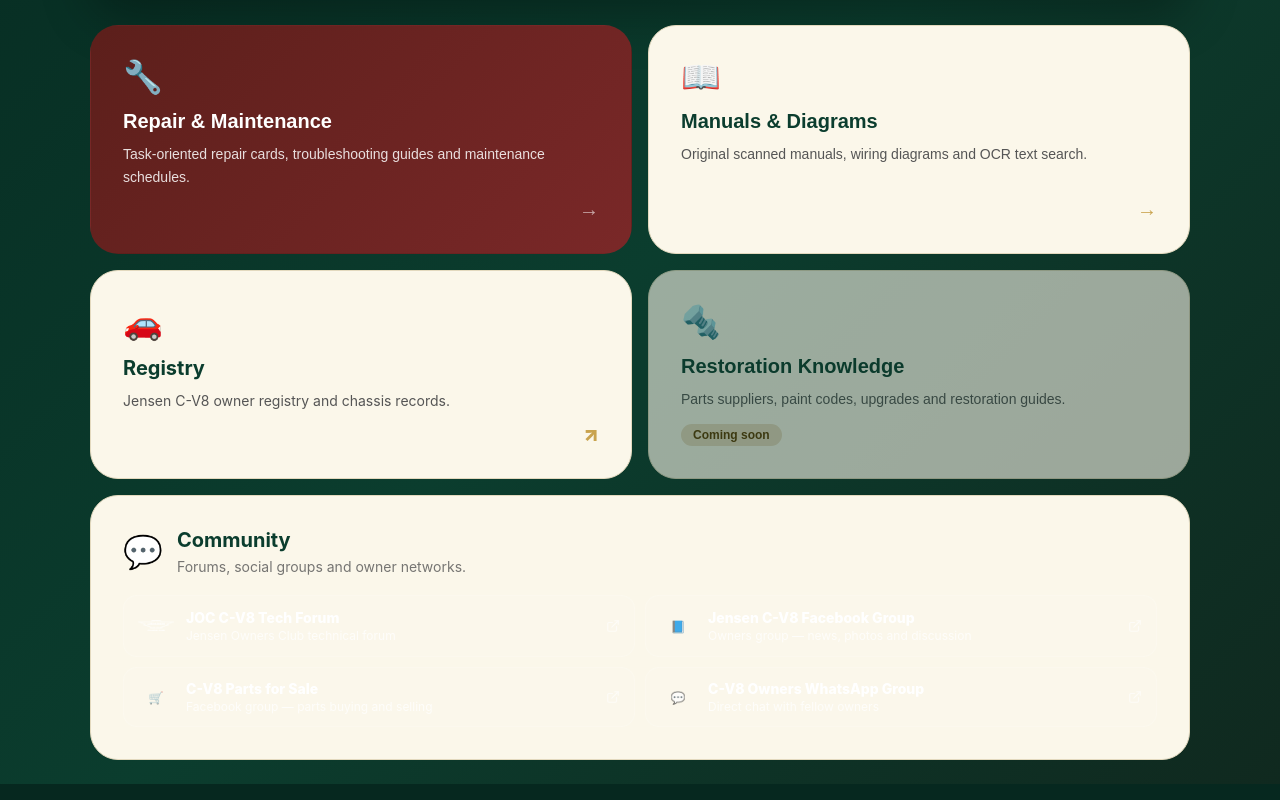
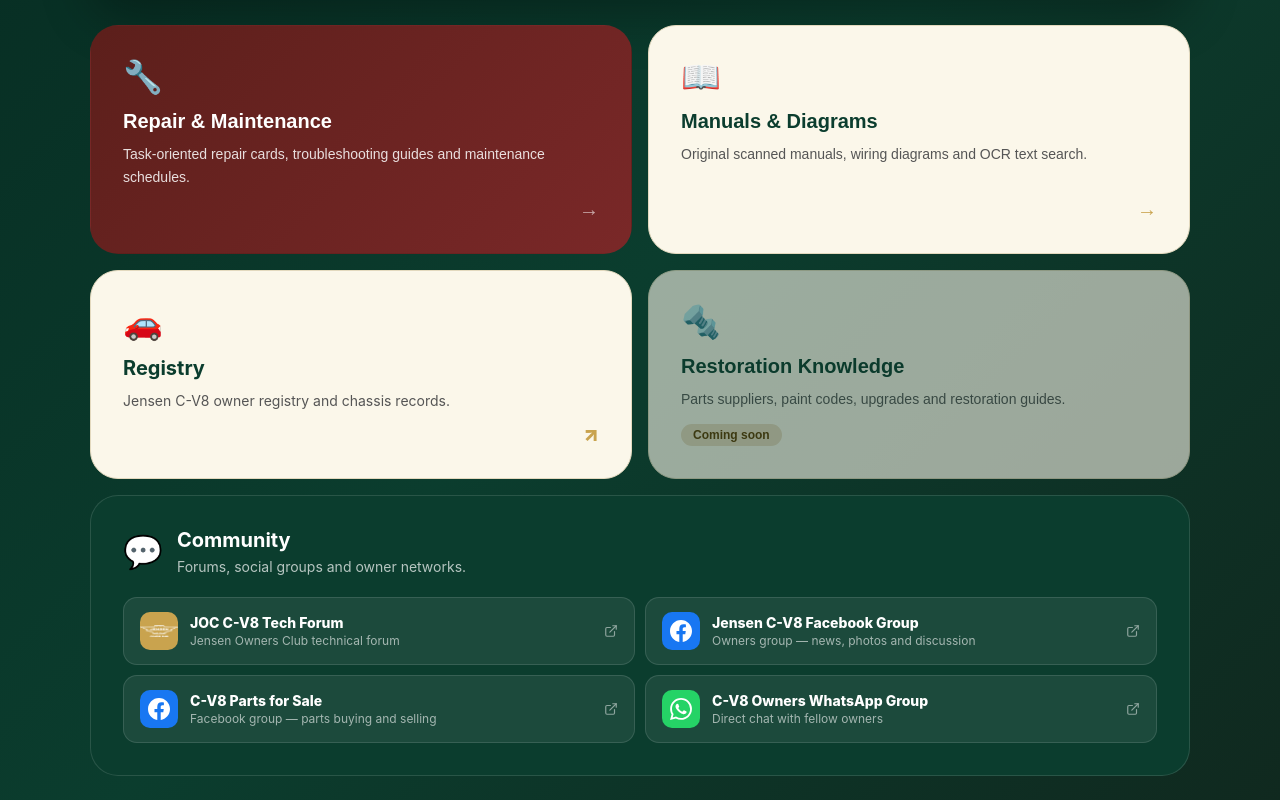
Before and after one commit to jonpj1000-stack/jensen-cv8-online, a React (Vite) app: page / in a window 1280 px wide. Shown: the part 501-1301 px from the top of the page. Built offline with nearby package versions, Linux system fonts and the light colour scheme.

Commit message:
community blurb enhancements

```diff
--- a/src/main.jsx
+++ b/src/main.jsx
@@ -753,52 +753,51 @@
                   </div>
                 </div>
                 <div className="communityLinks">
-                  <a
-                    href="https://joc.org.uk/joc-forum/?w3=dmlld2ZvcnVtLnBocD9mPTY="
-                    target="_blank"
-                    rel="noopener noreferrer"
-                    className="communityLink"
-                  >
-                    <img src="/joc-logo.png" alt="Jensen Owners Club" className="communityLogo" />
+                  <a href="https://joc.org.uk/joc-forum/?w3=dmlld2ZvcnVtLnBocD9mPTY=" target="_blank" rel="noopener noreferrer" className="communityLink">
+                    <div className="communityLinkIconWrap" style={{ background: '#c9a34e' }}>
+                      <img src="/joc-logo.png" alt="JOC" className="communityLogo" style={{ width: 28, height: 28 }} />
+                    </div>
                     <div>
                       <strong>JOC C-V8 Tech Forum</strong>
                       <span>Jensen Owners Club technical forum</span>
                     </div>
                     <ExternalLink size={14} className="communityArrow" />
                   </a>
-                  <a
-                    href="https://www.facebook.com/share/g/1Pen54ygEs/"
-                    target="_blank"
-                    rel="noopener noreferrer"
-                    className="communityLink"
-                  >
-                    <span className="communityLinkIcon">📘</span>
+
+                  <a href="https://www.facebook.com/share/g/1Pen54ygEs/" target="_blank" rel="noopener noreferrer" className="communityLink">
+                    <div className="communityLinkIconWrap" style={{ background: '#1877F2' }}>
+                      {/* Facebook logo SVG */}
+                      <svg width="22" height="22" viewBox="0 0 24 24" fill="white" xmlns="http://www.w3.org/2000/svg">
+                        <path d="M24 12.073C24 5.405 18.627 0 12 0S0 5.405 0 12.073C0 18.1 4.388 23.094 10.125 24v-8.437H7.078v-3.49h3.047V9.41c0-3.025 1.792-4.697 4.533-4.697 1.312 0 2.686.236 2.686.236v2.97h-1.514c-1.491 0-1.956.93-1.956 1.886v2.268h3.328l-.532 3.49h-2.796V24C19.612 23.094 24 18.1 24 12.073z"/>
+                      </svg>
+                    </div>
                     <div>
                       <strong>Jensen C-V8 Facebook Group</strong>
                       <span>Owners group — news, photos and discussion</span>
                     </div>
                     <ExternalLink size={14} className="communityArrow" />
                   </a>
-                  <a
-                    href="https://www.facebook.com/share/g/18rxSoRBHz/"
-                    target="_blank"
-                    rel="noopener noreferrer"
-                    className="communityLink"
-                  >
-                    <span className="communityLinkIcon">🛒</span>
+
+                  <a href="https://www.facebook.com/share/g/18rxSoRBHz/" target="_blank" rel="noopener noreferrer" className="communityLink">
+                    <div className="communityLinkIconWrap" style={{ background: '#1877F2' }}>
+                      <svg width="22" height="22" viewBox="0 0 24 24" fill="white" xmlns="http://www.w3.org/2000/svg">
+                        <path d="M24 12.073C24 5.405 18.627 0 12 0S0 5.405 0 12.073C0 18.1 4.388 23.094 10.125 24v-8.437H7.078v-3.49h3.047V9.41c0-3.025 1.792-4.697 4.533-4.697 1.312 0 2.686.236 2.686.236v2.97h-1.514c-1.491 0-1.956.93-1.956 1.886v2.268h3.328l-.532 3.49h-2.796V24C19.612 23.094 24 18.1 24 12.073z"/>
+                      </svg>
+                    </div>
                     <div>
                       <strong>C-V8 Parts for Sale</strong>
                       <span>Facebook group — parts buying and selling</span>
                     </div>
                     <ExternalLink size={14} className="communityArrow" />
                   </a>
-                  <a
-                    href="https://chat.whatsapp.com/DoyaYf5DEUuFgXuHS8qVZ3?s=cl&p=i&ilr=4"
-                    target="_blank"
-                    rel="noopener noreferrer"
-                    className="communityLink"
-                  >
-                    <span className="communityLinkIcon">💬</span>
+
+                  <a href="https://chat.whatsapp.com/DoyaYf5DEUuFgXuHS8qVZ3?s=cl&p=i&ilr=4" target="_blank" rel="noopener noreferrer" className="communityLink">
+                    <div className="communityLinkIconWrap" style={{ background: '#25D366' }}>
+                      {/* WhatsApp logo SVG */}
+                      <svg width="22" height="22" viewBox="0 0 24 24" fill="white" xmlns="http://www.w3.org/2000/svg">
+                        <path d="M17.472 14.382c-.297-.149-1.758-.867-2.03-.967-.273-.099-.471-.148-.67.15-.197.297-.767.966-.94 1.164-.173.199-.347.223-.644.075-.297-.15-1.255-.463-2.39-1.475-.883-.788-1.48-1.761-1.653-2.059-.173-.297-.018-.458.13-.606.134-.133.298-.347.446-.52.149-.174.198-.298.298-.497.099-.198.05-.371-.025-.52-.075-.149-.669-1.612-.916-2.207-.242-.579-.487-.5-.669-.51-.173-.008-.371-.01-.57-.01-.198 0-.52.074-.792.372-.272.297-1.04 1.016-1.04 2.479 0 1.462 1.065 2.875 1.213 3.074.149.198 2.096 3.2 5.077 4.487.709.306 1.262.489 1.694.625.712.227 1.36.195 1.871.118.571-.085 1.758-.719 2.006-1.413.248-.694.248-1.289.173-1.413-.074-.124-.272-.198-.57-.347m-5.421 7.403h-.004a9.87 9.87 0 01-5.031-1.378l-.361-.214-3.741.982.998-3.648-.235-.374a9.86 9.86 0 01-1.51-5.26c.001-5.45 4.436-9.884 9.888-9.884 2.64 0 5.122 1.03 6.988 2.898a9.825 9.825 0 012.893 6.994c-.003 5.45-4.437 9.884-9.885 9.884m8.413-18.297A11.815 11.815 0 0012.05 0C5.495 0 .16 5.335.157 11.892c0 2.096.547 4.142 1.588 5.945L.057 24l6.305-1.654a11.882 11.882 0 005.683 1.448h.005c6.554 0 11.89-5.335 11.893-11.893a11.821 11.821 0 00-3.48-8.413z"/>
+                      </svg>
+                    </div>
                     <div>
                       <strong>C-V8 Owners WhatsApp Group</strong>
                       <span>Direct chat with fellow owners</span>
--- a/src/styles.css
+++ b/src/styles.css
@@ -450,21 +450,22 @@
 .homeSectionArrow{margin-top:auto;font-size:20px;font-weight:900;color:#c9a34e;align-self:flex-end}
 .homeSection.primary .homeSectionArrow{color:rgba(255,255,255,.6)}
 .homeSectionComing{margin-top:auto;align-self:flex-start;background:#e8d9be;color:#5c3a00;border-radius:999px;padding:4px 12px;font-size:12px;font-weight:700}
-/* Community tile — spans full width below the 2×2 grid */
-.communitySection{grid-column:1/-1;flex-direction:column;align-items:flex-start;gap:16px;cursor:default}
-.communitySection:hover{transform:none;box-shadow:0 4px 20px rgba(0,0,0,.12)}
+/* Community tile — spans full width, dark green background */
+.communitySection{grid-column:1/-1;flex-direction:column;align-items:flex-start;gap:18px;cursor:default;background:#0b3d2e;border:1px solid rgba(255,255,255,.12);color:white}
+.communitySection:hover{transform:none;box-shadow:0 4px 20px rgba(0,0,0,.2)}
 .communitySectionHeader{display:flex;align-items:center;gap:14px;width:100%}
-.communitySectionHeader h3{margin:0 0 4px;font-size:20px}
-.communitySectionHeader p{margin:0;opacity:.8;font-size:14px}
+.communitySectionHeader .homeSectionIcon{font-size:32px}
+.communitySectionHeader h3{margin:0 0 4px;font-size:20px;color:white}
+.communitySectionHeader p{margin:0;color:rgba(255,255,255,.7);font-size:14px}
 .communityLinks{display:grid;grid-template-columns:repeat(2,1fr);gap:10px;width:100%}
-.communityLink{display:flex;align-items:center;gap:12px;background:rgba(255,255,255,.08);border:1px solid rgba(255,255,255,.15);border-radius:14px;padding:12px 14px;text-decoration:none;color:white;transition:background .15s}
-.communityLink:hover{background:rgba(255,255,255,.16)}
-.communityLink strong{display:block;font-size:14px;font-weight:800}
-.communityLink span{font-size:12px;opacity:.75;display:block;margin-top:2px}
-.communityLogo{width:36px;height:36px;object-fit:contain;flex:0 0 36px;filter:brightness(10)}
-.communityLinkIcon{font-size:28px;flex:0 0 36px;text-align:center}
-.communityArrow{flex:0 0 auto;margin-left:auto;opacity:.6}
-@media(max-width:600px){.communityLinks{grid-template-columns:1fr}}
+.communityLink{display:flex;align-items:center;gap:12px;background:rgba(255,255,255,.07);border:1px solid rgba(255,255,255,.12);border-radius:14px;padding:14px 16px;text-decoration:none;color:white;transition:background .15s,border-color .15s}
+.communityLink:hover{background:rgba(255,255,255,.14);border-color:rgba(255,255,255,.25)}
+.communityLink strong{display:block;font-size:14px;font-weight:800;color:white}
+.communityLink span{font-size:12px;color:rgba(255,255,255,.6);display:block;margin-top:2px}
+.communityLogo{width:38px;height:38px;object-fit:contain;flex:0 0 38px}
+.communityLinkIconWrap{width:38px;height:38px;flex:0 0 38px;border-radius:10px;display:flex;align-items:center;justify-content:center}
+.communityArrow{flex:0 0 auto;margin-left:auto;opacity:.5;color:white}
+@media(max-width:640px){.communityLinks{grid-template-columns:1fr}}
 
 /* ── Workshop View ─────────────────────────────────────────────────────────── */
 .workshopView{grid-column:1/-1;max-width:1100px;margin:0 auto;padding:0}
```
Also changed, not shown: 4 other files (tests, documents, lock files or other folders).
